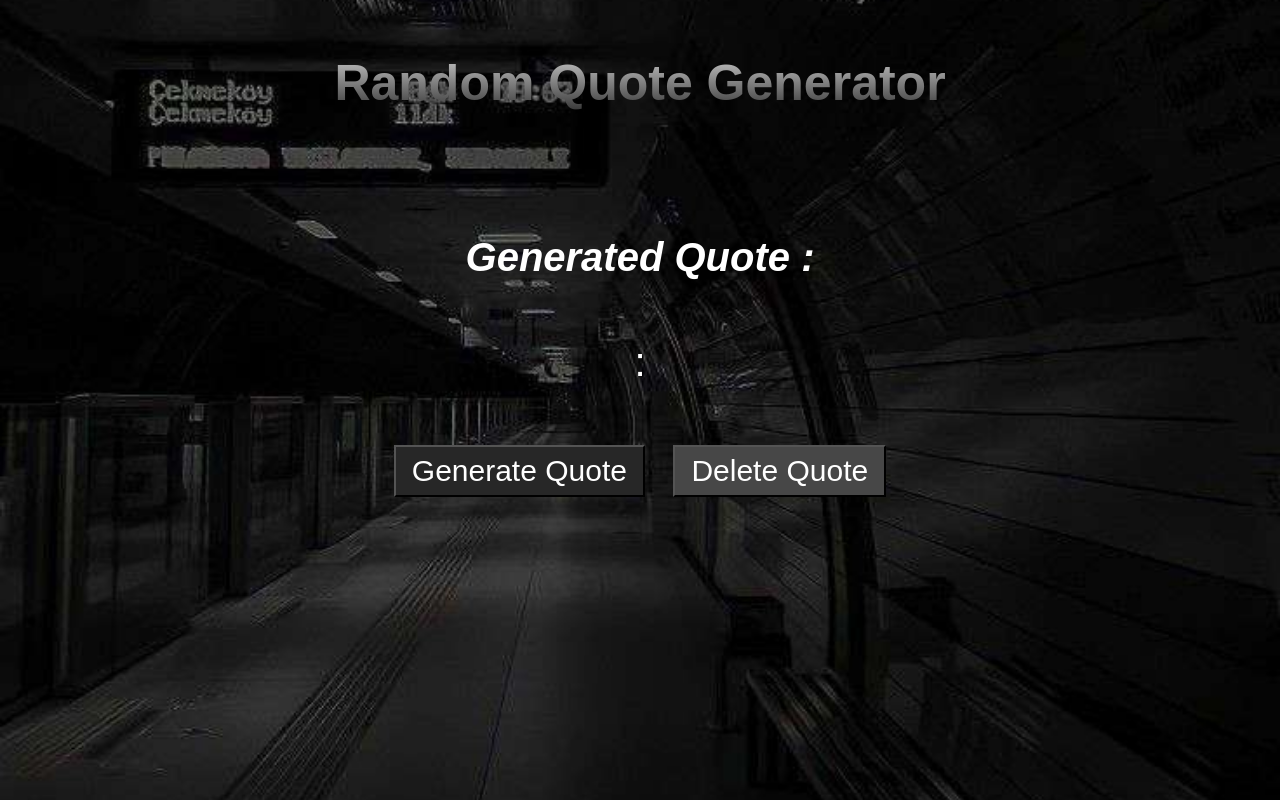
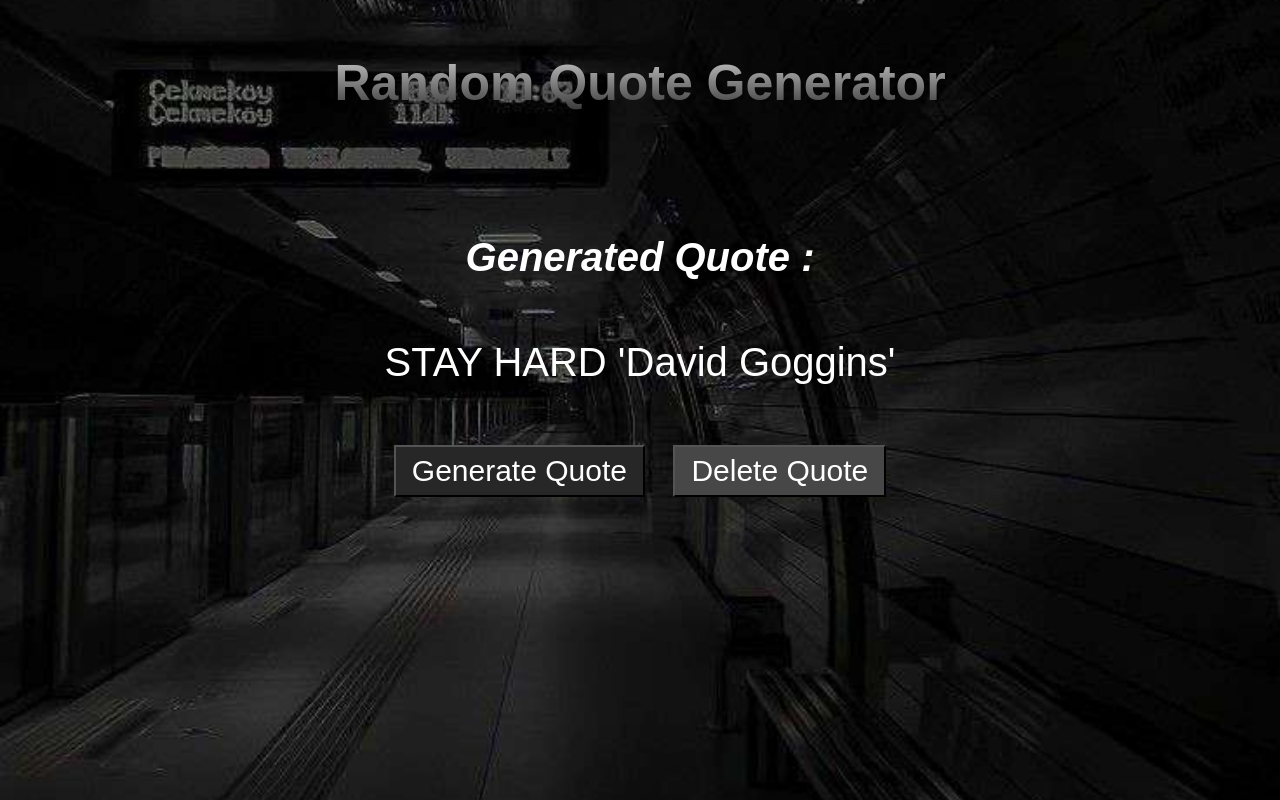
Before and after one commit to MohamadCode/Random-Quote, a plain HTML site: page index.html in a window 1280 px wide. Both pictures are taken after a click on the button "Generate Quote". Drawn offline with Linux system fonts and the light colour scheme; a web font is replaced by a local one.

Commit message:
Quotes function-done!

```diff
--- a/App.js
+++ b/App.js
@@ -1,3 +1,12 @@
-let Quotediv = document.querySelector(".quote-container")
-let Quotes = ["Do the Hard work, especially when you don't feel like it!'Hamza Ahmed' ", "your new life is gonna cost you your old one ! 'Profound Learning' ", "To Become who you want,  you must sacrfice who you are ! 'Zayn' ", "STAY HARD 'David Goggins'" ]
-console.log(Quotes)
+const Quotediv = document.getElementById("quoteid")
+const Quotes = ["Do the Hard work, especially when you don't feel like it!'Hamza Ahmed' ",
+"your new life is gonna cost you your old one ! 'Profound Learning' ",
+"To Become who you want,  you must sacrfice who you are ! 'Zayn' ",
+"STAY HARD 'David Goggins'" ]
+
+
+genrate_quote.addEventListener("click", function() {
+    Quotediv.textContent = Quotes [Math.floor(Math.random() * Quotes.length)]
+
+
+})
--- a/index.html
+++ b/index.html
@@ -16,11 +16,11 @@
 
 <h2 class="genrted-quote">Generated Quote :</h2>
 
-<div class="quote-container">
+<div class="quote-container" id="quoteid">
   :
 </div>
 
-<button class="genrate-quotebtn" id="genrate-quote">Generate Quote</button>
+<button class="genrate-quotebtn" id="genrate_quote">Generate Quote</button>
 <button class="delete-quotebtn">Delete Quote</button>
 
 
```
